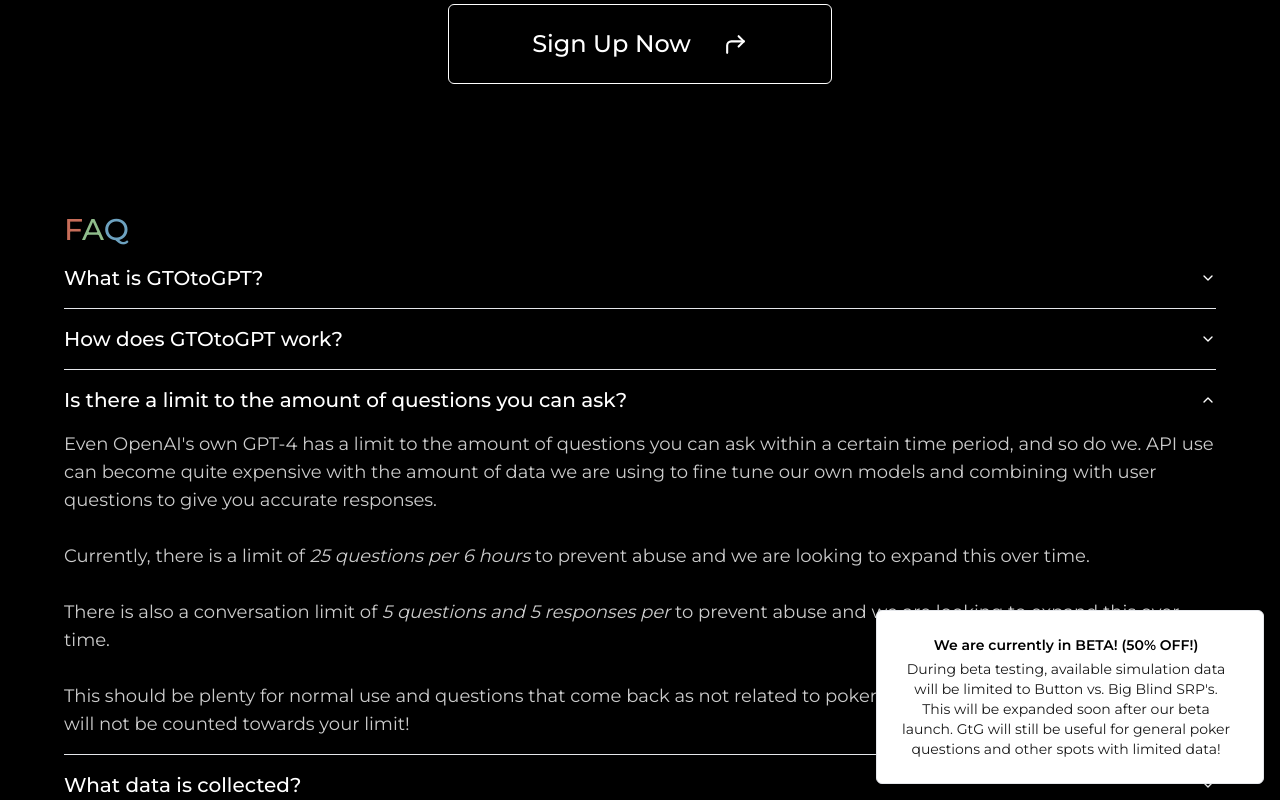
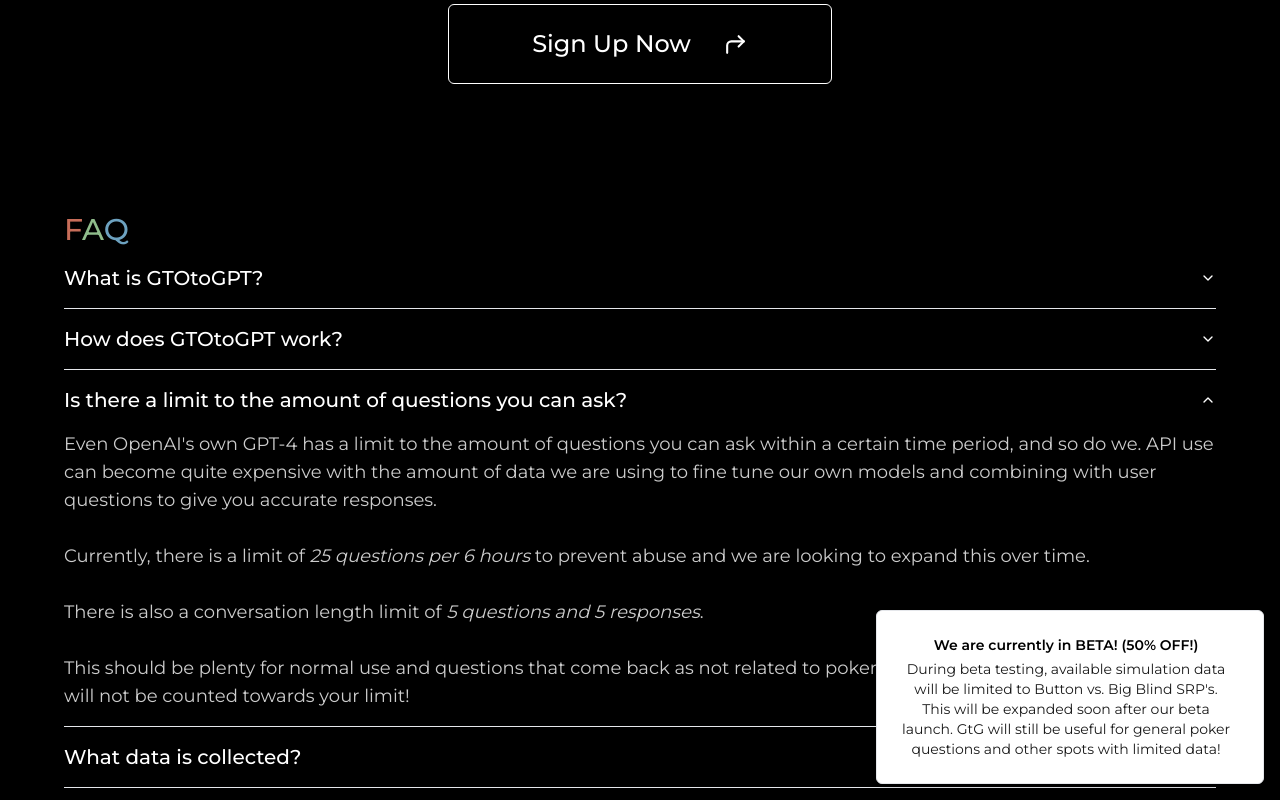
Before and after one commit to TaylorS15/pio-to-gpt-client, a Next.js app: page / in a window 1280 px wide. Both pictures are taken after a click on the button "Is there a limit to the amount of questions you can ask?". Shown: the part 2419-3219 px from the top of the page. Built offline with nearby package versions, Linux system fonts and the light colour scheme; no server answers.

Commit message:
faq update

```diff
--- a/components/FAQ.tsx
+++ b/components/FAQ.tsx
@@ -54,9 +54,8 @@
             abuse and we are looking to expand this over time.
             <br></br>
             <br></br>
-            There is also a conversation limit of{" "}
-            <span className="italic">5 questions and 5 responses per</span> to
-            prevent abuse and we are looking to expand this over time.
+            There is also a conversation length limit of{" "}
+            <span className="italic">5 questions and 5 responses</span>.
             <br></br>
             <br></br>
             This should be plenty for normal use and questions that come back as
@@ -166,7 +165,7 @@
           <AccordionContent className="text-lg text-white/80">
             You can cancel your subscription at any time and you will still be
             able to use the service until the end of your current billing
-            period. The link is in the footer of our site.
+            period.
           </AccordionContent>
         </AccordionItem>
       </Accordion>
```
